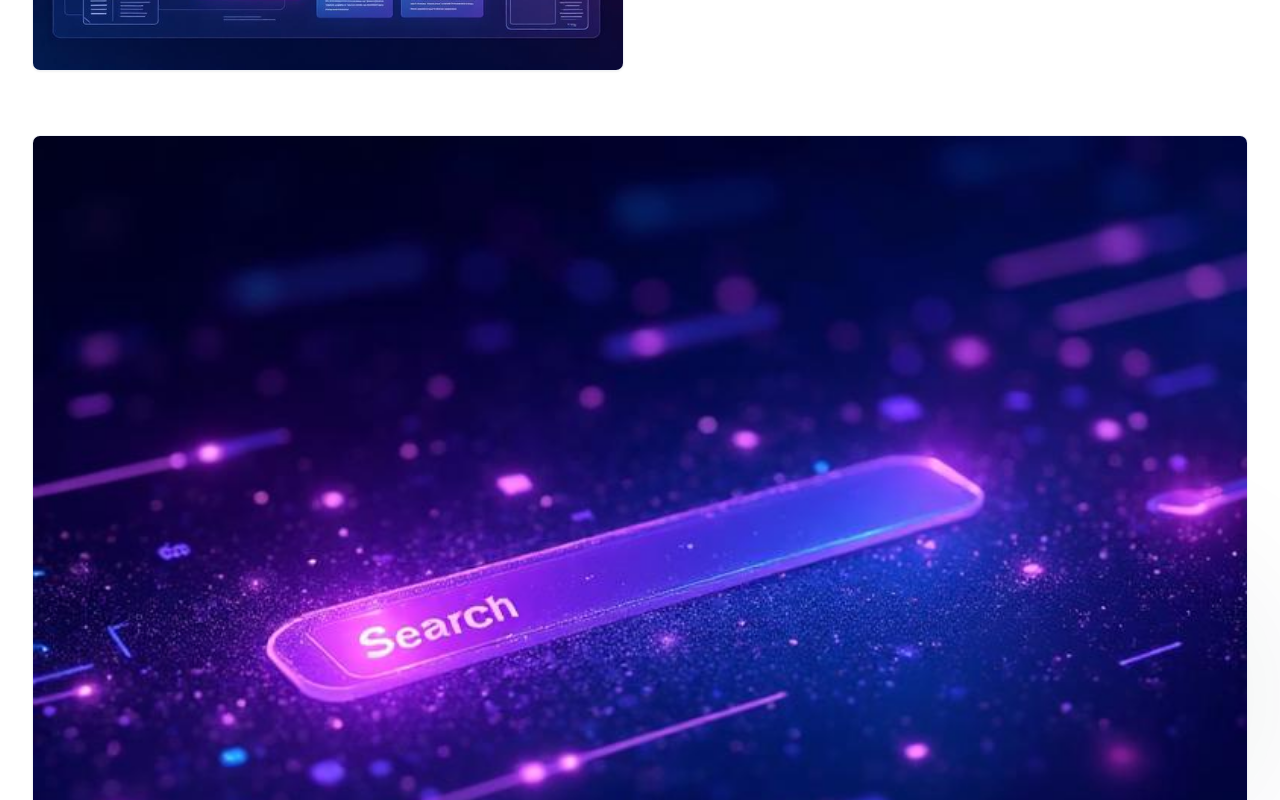
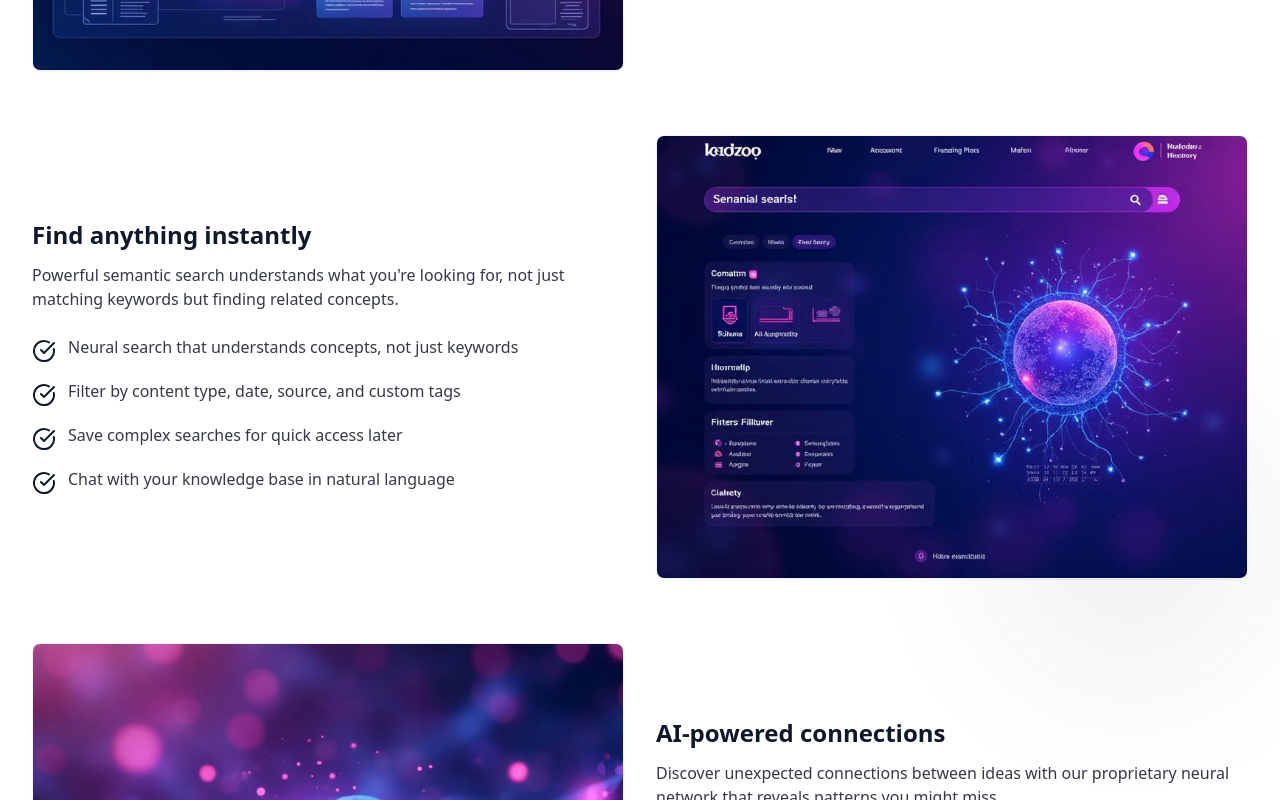
Before and after one commit to SuryaD2007/ayra-agent, a React (Vite) app: page /how in a window 1280 px wide. Shown: the part 1600-2400 px from the top of the page. Built offline with nearby package versions, Linux system fonts and the light colour scheme.

Commit message:
Reverted to commit 98fd8afa0b045528569aabcbc540b79809056a6a

```diff
--- a/src/pages/HowPage.tsx
+++ b/src/pages/HowPage.tsx
@@ -6,7 +6,7 @@ import { Card, CardContent } from '@/components/ui/card';
 import AnimatedTransition from '@/components/AnimatedTransition';
 import { Link } from 'react-router-dom';
 import knowledgeVisual from '@/assets/knowledge-visual.jpg';
-import searchInterface from '@/assets/search-interface-no-text.jpg';
+import searchInterface from '@/assets/search-interface.jpg';
 import neuralConnections from '@/assets/neural-connections.jpg';
 import privacySecurity from '@/assets/privacy-security.jpg';
 import crossDeviceSync from '@/assets/cross-device-sync.jpg';
@@ -184,11 +184,19 @@ const HowPage = () => {
           text: "Beautiful grid layouts that adapt to your content"
         }]} />
 
-          <div className="my-16">
-            <div className="glass-panel rounded-lg overflow-hidden">
-              <img src={searchInterface} alt="Find anything instantly" className="w-full h-auto" />
-            </div>
-          </div>
+          <FeatureShowcase title="Find anything instantly" description="Powerful semantic search understands what you're looking for, not just matching keywords but finding related concepts." image={searchInterface} features={[{
+          icon: <CheckCircle size={24} />,
+          text: "Neural search that understands concepts, not just keywords"
+        }, {
+          icon: <CheckCircle size={24} />,
+          text: "Filter by content type, date, source, and custom tags"
+        }, {
+          icon: <CheckCircle size={24} />,
+          text: "Save complex searches for quick access later"
+        }, {
+          icon: <CheckCircle size={24} />,
+          text: "Chat with your knowledge base in natural language"
+        }]} reversed={true} />
 
           <FeatureShowcase title="AI-powered connections" description="Discover unexpected connections between ideas with our proprietary neural network that reveals patterns you might miss." image={neuralConnections} features={[{
           icon: <CheckCircle size={24} />,
```
Also changed, not shown: src/assets/search-interface-no-text.jpg (deleted).
